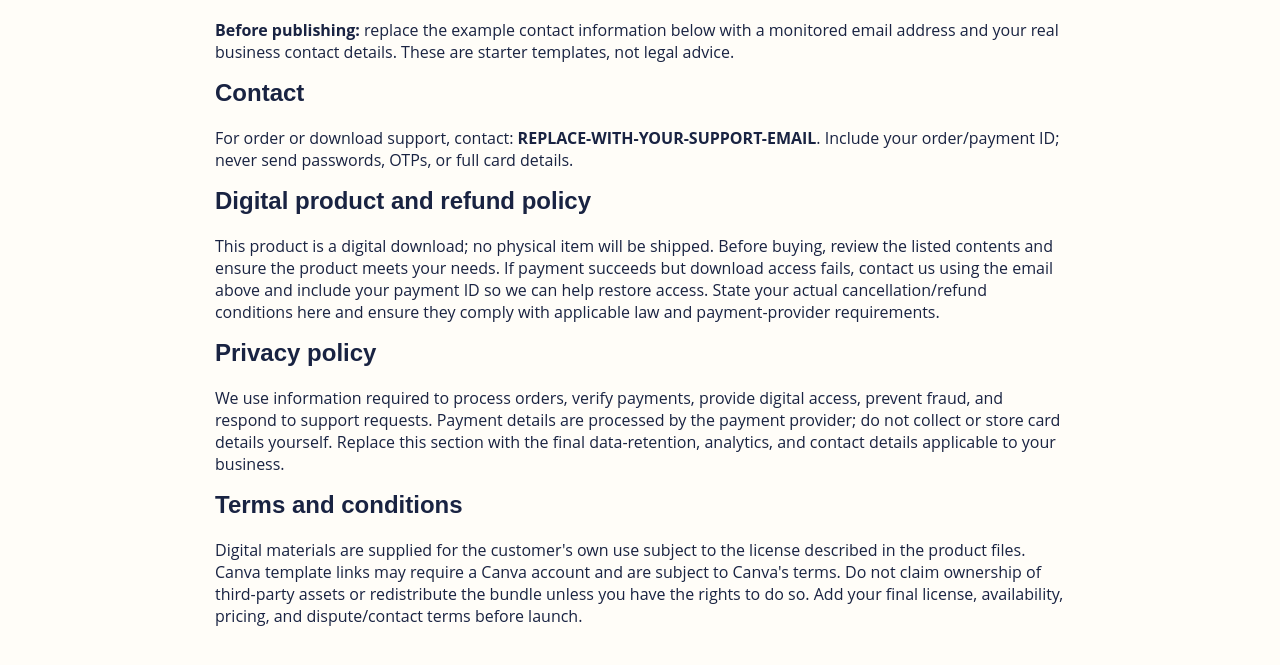
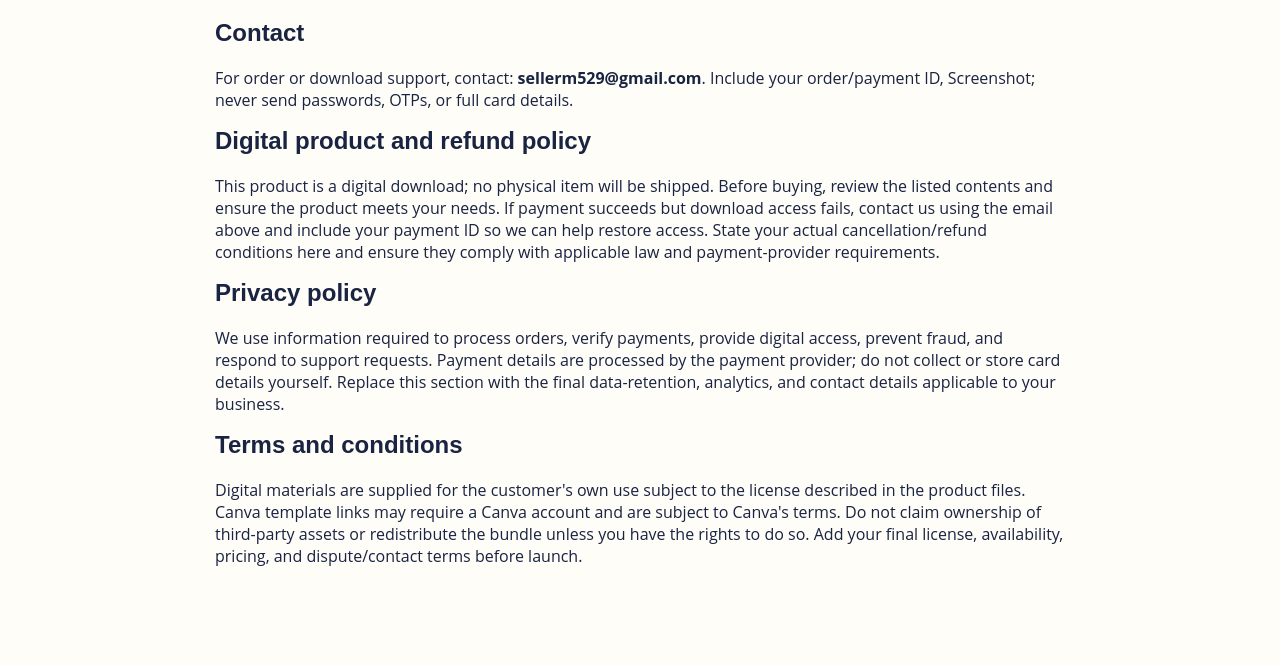
Before and after one commit to sellerm529-art/grow-easy-kit, a website: page public/policies.html in a window 1280 px wide. Shown: the part 205-870 px from the top of the page. After the commit the page ends 843 px from the top, so only its background shows below. Drawn offline with Linux system fonts and the light colour scheme.

Commit message:
Update policies.html

```diff
--- a/public/policies.html
+++ b/public/policies.html
@@ -3,8 +3,8 @@
 <body><header class="site-header"><a class="brand" href="/"><span class="brand-mark">✦</span><span><strong>Grow Easy Kit</strong><small>CREATE · MARKET · GROW</small></span></a><a href="/">← Back to store</a></header>
 <main class="wrap" style="padding:55px 0;max-width:850px">
 <h1 style="font-size:38px">Store policies</h1>
-<p><strong>Before publishing:</strong> replace the example contact information below with a monitored email address and your real business contact details. These are starter templates, not legal advice.</p>
-<section id="contact"><h2>Contact</h2><p>For order or download support, contact: <strong>REPLACE-WITH-YOUR-SUPPORT-EMAIL</strong>. Include your order/payment ID; never send passwords, OTPs, or full card details.</p></section>
+<!-- <p><strong>Before publishing:</strong> replace the example contact information below with a monitored email address and your real business contact details. These are starter templates, not legal advice.</p> -->
+<section id="contact"><h2>Contact</h2><p>For order or download support, contact: <strong>sellerm529@gmail.com</strong>. Include your order/payment ID, Screenshot; never send passwords, OTPs, or full card details.</p></section>
 <section id="refund"><h2>Digital product and refund policy</h2><p>This product is a digital download; no physical item will be shipped. Before buying, review the listed contents and ensure the product meets your needs. If payment succeeds but download access fails, contact us using the email above and include your payment ID so we can help restore access. State your actual cancellation/refund conditions here and ensure they comply with applicable law and payment-provider requirements.</p></section>
 <section id="privacy"><h2>Privacy policy</h2><p>We use information required to process orders, verify payments, provide digital access, prevent fraud, and respond to support requests. Payment details are processed by the payment provider; do not collect or store card details yourself. Replace this section with the final data-retention, analytics, and contact details applicable to your business.</p></section>
 <section id="terms"><h2>Terms and conditions</h2><p>Digital materials are supplied for the customer's own use subject to the license described in the product files. Canva template links may require a Canva account and are subject to Canva's terms. Do not claim ownership of third-party assets or redistribute the bundle unless you have the rights to do so. Add your final license, availability, pricing, and dispute/contact terms before launch.</p></section>
```
